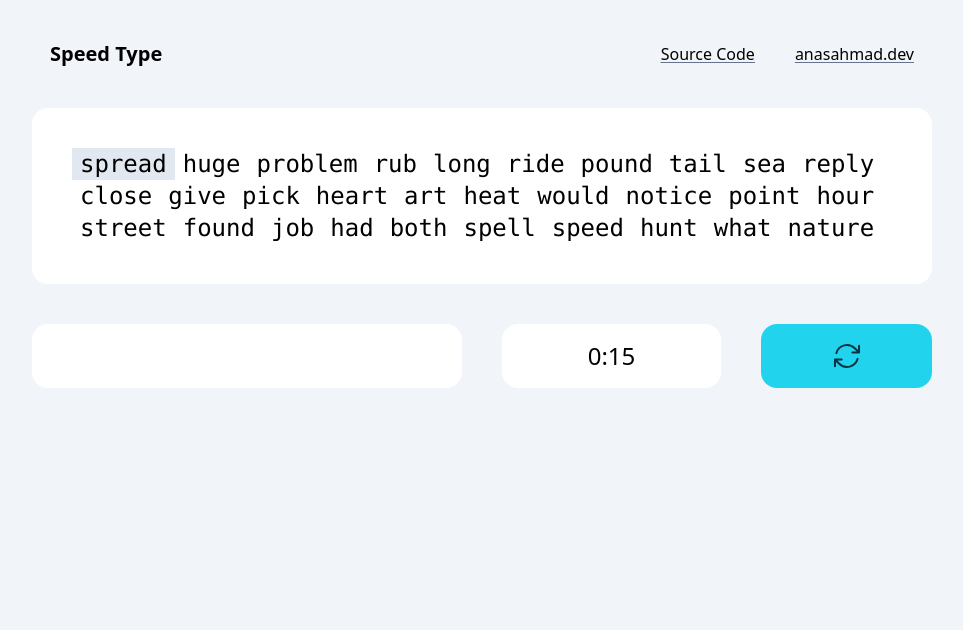
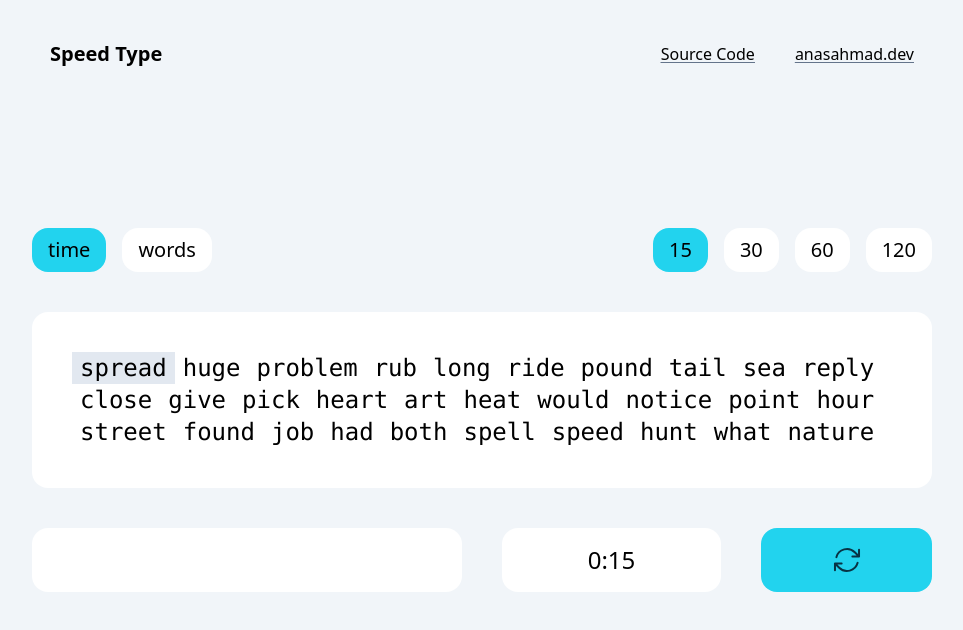
Before and after one commit to anasahmd/typex, a React (Vite) app: page / in a window 1280 px wide. Shown: the top 630 px of the page, without its empty margins (158-1121 px from the left). Built offline with nearby package versions, Linux system fonts and the light colour scheme.

Commit message:
Update mode selector & Fix text container

```diff
--- a/src/App.tsx
+++ b/src/App.tsx
@@ -5,7 +5,7 @@ import TextContainer from './components/TextContainer';
 import Timer from './components/Timer';
 import TypingTest from './classes/TypingTest';
 import TextInput from './components/TextInput';
-// import ModeSelector from './components/ModeSelector';
+import ModeSelector from './components/ModeSelector';
 import TestResult from './components/TestResult';
 import ResetButton from './components/ResetButton';
 
@@ -16,6 +16,7 @@ function App() {
 	const [offset, setOffset] = useState<number | undefined>(undefined);
 	const [isTextReady, setIsTextReady] = useState<boolean | null>(null);
 	const [timerText, setTimerText] = useState('');
+	const [testMode, setTestMode] = useState([0, 0]);
 
 	useEffect(() => {
 		if (test !== null) {
@@ -33,7 +34,7 @@ function App() {
 	}, [test]);
 
 	const resetTest = () => {
-		setTest(new TypingTest(0, 0));
+		setTest(new TypingTest(testMode[0], testMode[1]));
 		setInputText('');
 		setIsCorrect(true);
 	};
@@ -74,9 +75,9 @@ function App() {
 	};
 
 	useEffect(() => {
-		setTest(new TypingTest(0, 0));
+		setTest(new TypingTest(testMode[0], testMode[1]));
 		setIsTextReady(true);
-	}, []);
+	}, [testMode]);
 
 	//Sets initial offsetTop after rendering of words
 	useEffect(() => {
@@ -89,7 +90,7 @@ function App() {
 	return (
 		<div className="bg-slate-100 min-h-screen">
 			<Header />
-			{/* <ModeSelector setTestDuration={setTestDuration} /> */}
+			<ModeSelector testMode={testMode} setTestMode={setTestMode} />
 			{test?.isTestOver() ? (
 				<TestResult test={test} />
 			) : (
--- a/src/components/ModeSelector.tsx
+++ b/src/components/ModeSelector.tsx
@@ -1,34 +1,49 @@
-const allTimeModes: number[] = [15, 30, 60, 120];
+import { modes } from '../utils/modes';
 
-const ModeButton = ({
-	setTestDuration,
-	time,
+const ModeSelector = ({
+	testMode,
+	setTestMode,
 }: {
-	setTestDuration: React.Dispatch<React.SetStateAction<number>>;
-	time: number;
+	testMode: number[];
+	setTestMode: React.Dispatch<React.SetStateAction<number[]>>;
 }) => {
 	return (
+		<div className="flex mt-40 max-w-[900px] mx-auto text-xl justify-between">
+			<div className="flex gap-4">
+				{modes.map((mode, index) => (
 					<span
-			className="bg-white px-4 py-2 rounded-2xl cursor-pointer"
+						className={
+							` px-4 py-2 rounded-2xl cursor-pointer ` +
+							(testMode[0] === index ? 'bg-cyan-400' : 'bg-white')
+						}
 						onClick={() => {
-				setTestDuration(time);
+							setTestMode([index, 1]);
 						}}
 					>
-			{new Date(time * 1000).toISOString().substring(15, 19)}
+						{mode.type}
 					</span>
-	);
-};
-
-const ModeSelector = ({
-	setTestDuration,
-}: {
-	setTestDuration: React.Dispatch<React.SetStateAction<number>>;
-}) => {
-	return (
-		<div className="flex gap-4 mt-32 max-w-[900px] mx-auto justify-end text-xl">
-			{allTimeModes.map((item) => (
-				<ModeButton setTestDuration={setTestDuration} time={item} />
 				))}
+			</div>
+			<div className="flex gap-4">
+				{modes.map((mode, modeIndex) => (
+					<>
+						{testMode[0] === modeIndex &&
+							mode.options.map((option, optionIndex) => (
+								<span
+									className={
+										` px-4 py-2 rounded-2xl cursor-pointer ` +
+										(testMode[1] === optionIndex ? 'bg-cyan-400' : 'bg-white')
+									}
+									onClick={() => {
+										setTestMode([modeIndex, optionIndex]);
+									}}
+								>
+									{option}
+								</span>
+							))}
+					</>
+				))}
+			</div>
 		</div>
 	);
 };
--- a/src/components/TextContainer.tsx
+++ b/src/components/TextContainer.tsx
@@ -9,14 +9,14 @@ const TextContainer = ({
 }) => {
 	return (
 		<div className="flex justify-center items-center flex-col">
-			<div className="p-10 bg-white rounded-2xl w-4/5 max-w-[900px] font-mono text-2xl flex justify-center items-center mt-10">
-				<div className="flex flex-wrap h-24 overflow-hidden">
+			<div className="p-10 bg-white rounded-2xl w-4/5 max-w-[900px] font-mono text-2xl flex items-center mt-10">
+				<div className="flex flex-wrap h-24 overflow-hidden justify-start items-start">
 					{test?.getWords().map((word, index) => (
 						<span
 							key={word.id}
 							id={test.getCurrentIndex() === index ? 'current-word' : ''}
 							className={
-								`px-2 ${
+								` px-2 ${
 									test.getCurrentIndex() === index
 										? isCorrect
 											? 'current-word bg-slate-200'
```
Lines whose indentation alone changed are shown as unchanged.
